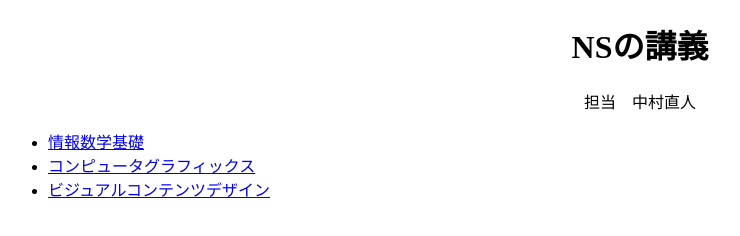
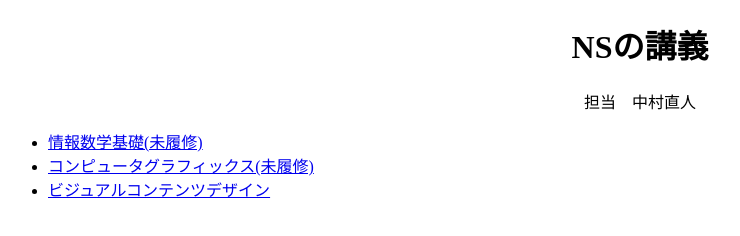
Before and after one commit to 2332048/2025VisualC, a plain HTML site: page index.html in a window 1280 px wide. Shown: the whole page, without its empty margins (0-740 px from the left). Drawn offline with Linux system fonts and the light colour scheme.

Commit message:
Update index.html

```diff
--- a/index.html
+++ b/index.html
@@ -8,8 +8,8 @@
 	<center><h1>NSの講義</h1>
 	<P>担当　中村直人</center>
 <ul>
-    <li><a href="lesson1-org2.html">情報数学基礎</a></li>
-    <li><a href="lesson1-org3.html">コンピュータグラフィックス</a></li>
+    <li><a href="lesson1-org2.html">情報数学基礎(未履修)</a></li>
+    <li><a href="lesson1-org3.html">コンピュータグラフィックス(未履修)</a></li>
     <li><a href="lesson1-org1.html">ビジュアルコンテンツデザイン</a></li>
 </ul>
    </BODY>
```
